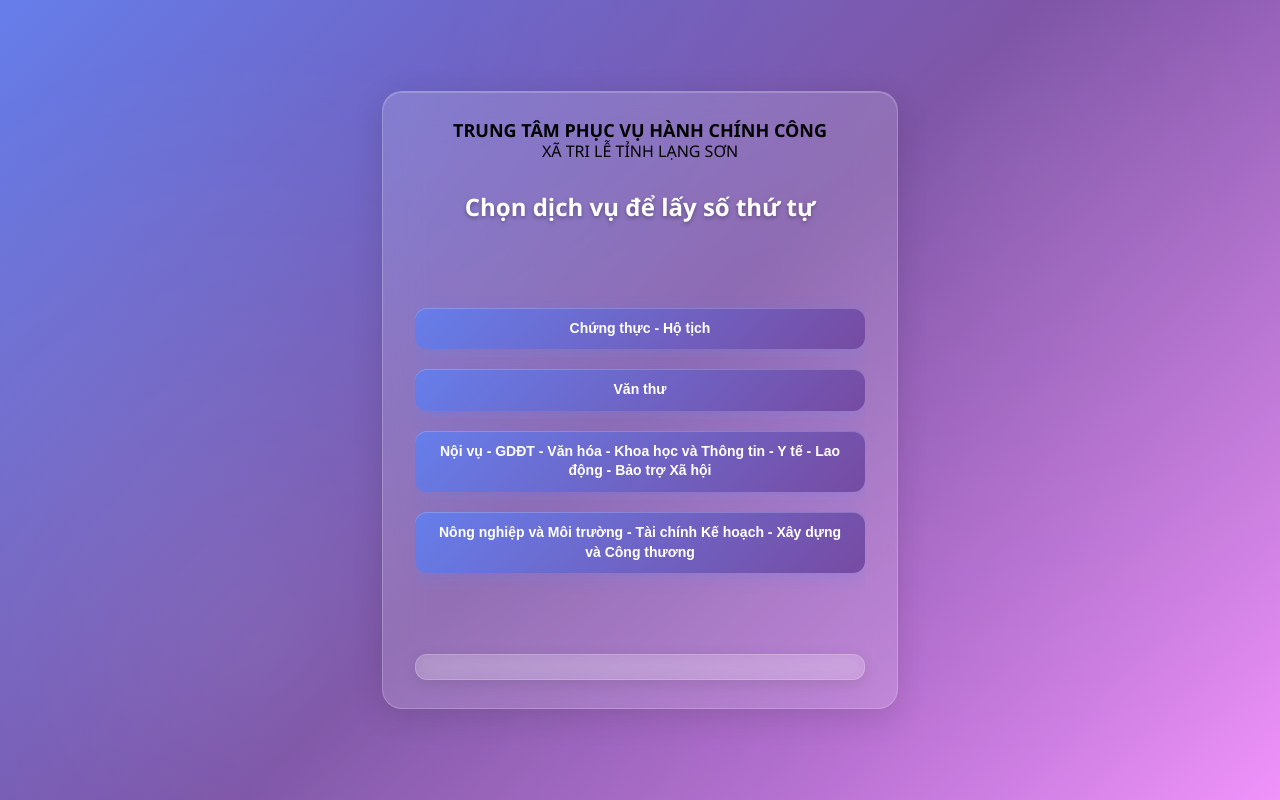
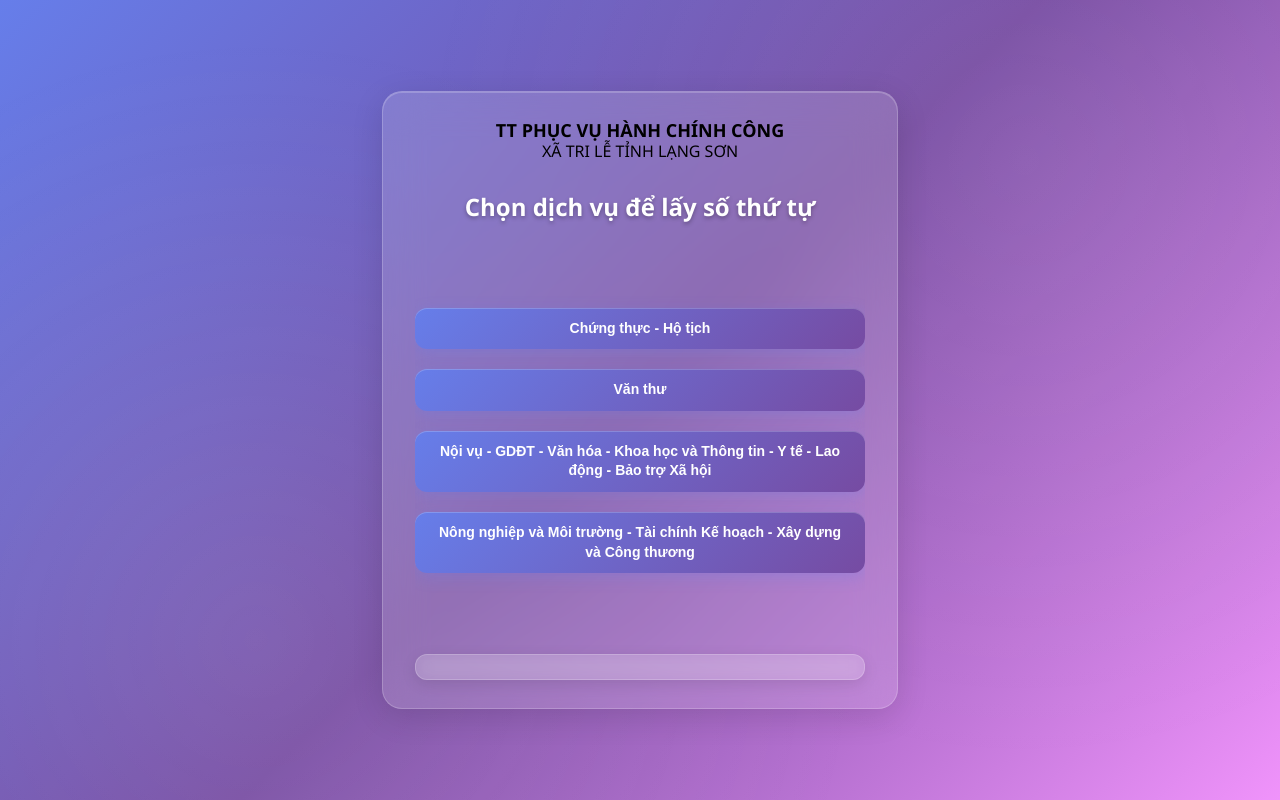
Before and after one commit to Dinhtoai1/layso, a website: page public/index.html in a window 1280 px wide. Drawn offline with Linux system fonts and the light colour scheme.

Commit message:
Rút gọn tiêu đề thành 'TT PHỤC VỤ HÀNH CHÍNH CÔNG' để tránh tràn viền

```diff
--- a/public/index.html
+++ b/public/index.html
@@ -363,7 +363,7 @@
 <body>
   <div class="main-container">
     <div class="logo-box" style="margin-bottom: 10px;">
-      <div style="font-size:18px;font-weight:bold;line-height:1.2;">TRUNG TÂM PHỤC VỤ HÀNH CHÍNH CÔNG</div>
+  <div style="font-size:18px;font-weight:bold;line-height:1.2;">TT PHỤC VỤ HÀNH CHÍNH CÔNG</div>
       <div style="font-size:16px;line-height:1.2;">XÃ TRI LỄ TỈNH LẠNG SƠN</div>
     </div>
     <h2>Chọn dịch vụ để lấy số thứ tự</h2>
```
